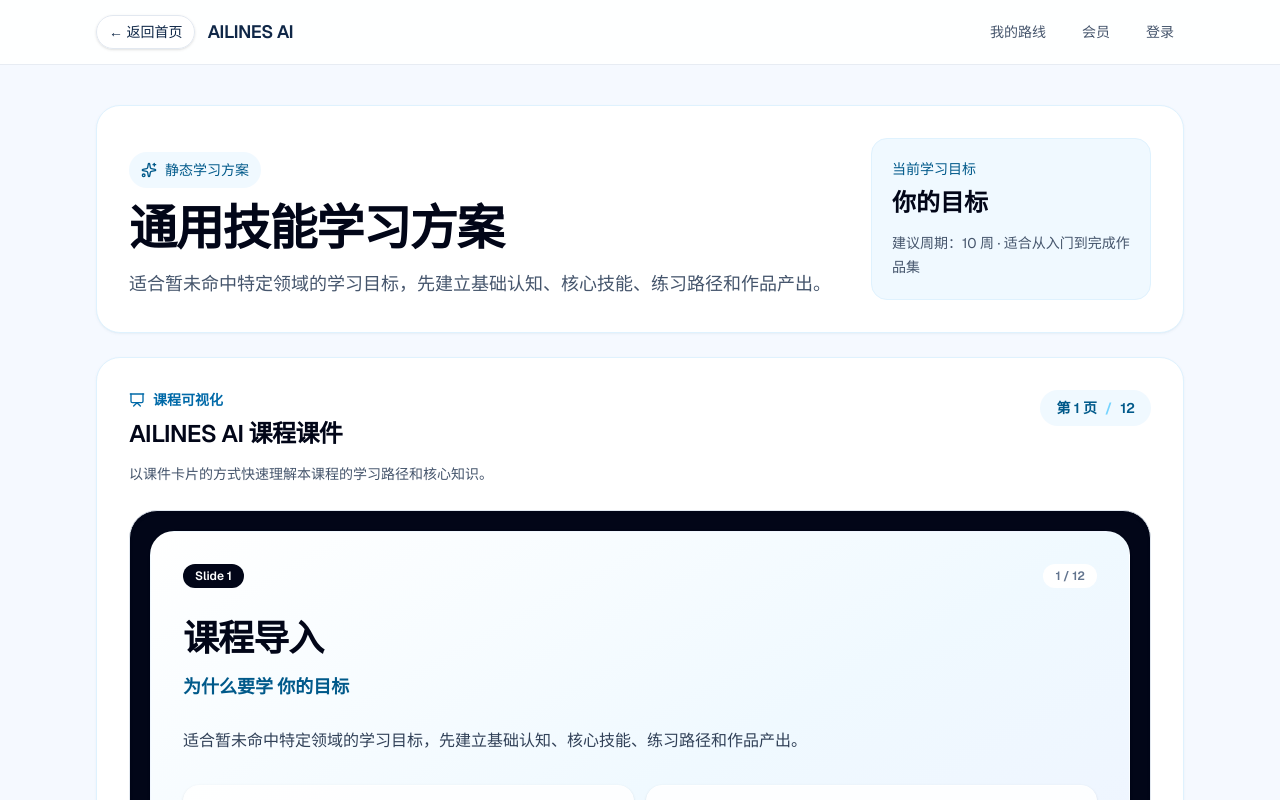
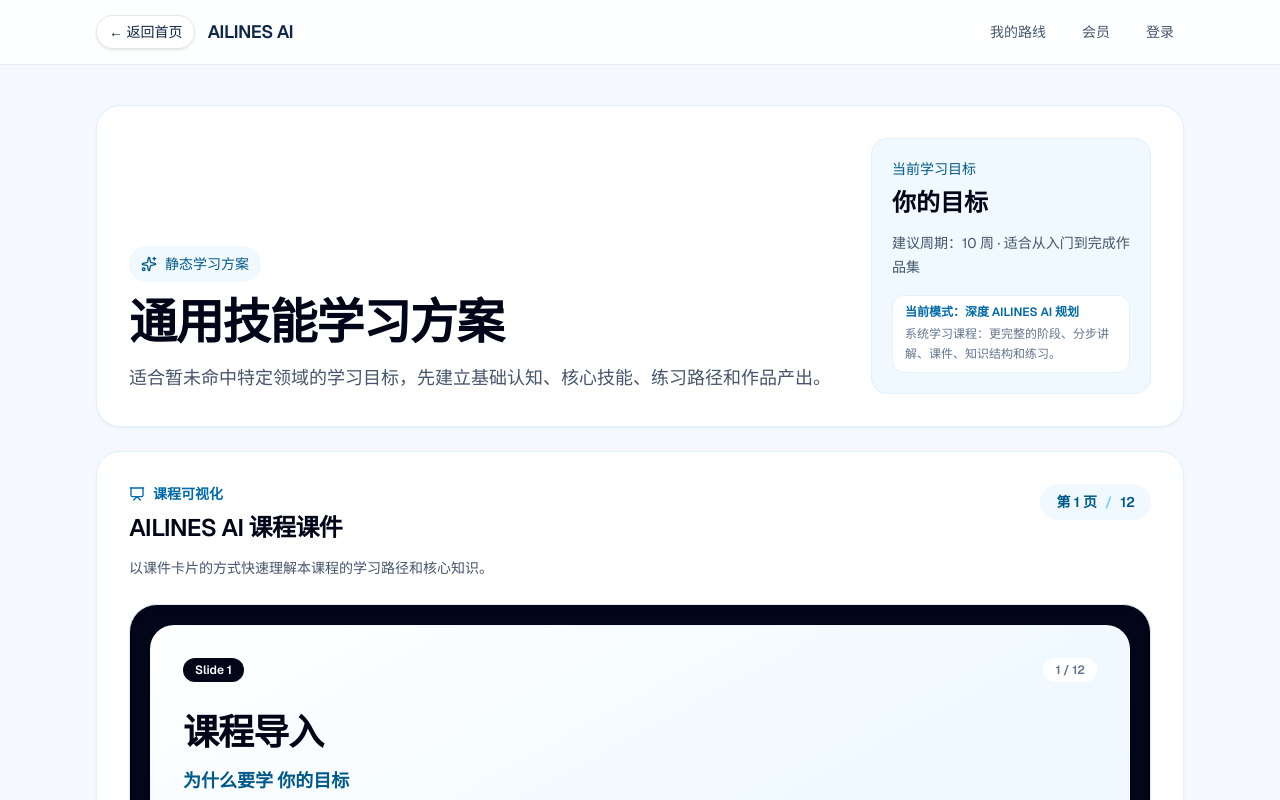
Before and after one commit to lwy988998/AILINES-AI, a Next.js app: page /plan in a window 1280 px wide. Shown: the top 800 px of the page. Built offline with nearby package versions, Linux system fonts and the light colour scheme.

Commit message:
Respect selected planning mode

```diff
--- a/app/ask/page.tsx
+++ b/app/ask/page.tsx
@@ -12,8 +12,13 @@
   searchParams: Promise<{
     goal?: string;
     question?: string;
+    mode?: string;
   }>;
 };
+
+function normalizeMode(value?: string): 'lite' | 'deep' {
+  return value === 'lite' || value === 'deep' ? value : 'deep';
+}
 
 function createMessageId(prefix: string) {
   return `${prefix}-${Date.now()}`;
@@ -23,6 +28,8 @@
   const params = await searchParams;
   const goal = params.goal?.trim() || '学习';
   const question = params.question?.trim() || '';
+  const mode = normalizeMode(params.mode);
+  const modeLabel = mode === 'lite' ? '快速规划' : '深度 AILINES AI 规划';
   const title = question ? 'AILINES AI 问答' : params.goal?.trim() ? `${goal} 学习问答` : '学习问答';
   const messages: ChatMessage[] = [];
 
@@ -34,7 +41,7 @@
     });
 
     try {
-      const answer = await generateAskAnswerWithAI(goal, question);
+      const answer = await generateAskAnswerWithAI(goal, question, mode);
       messages.push({
         id: createMessageId('assistant'),
         role: 'assistant',
@@ -57,14 +64,13 @@
       <SiteHeader />
       <div className="mx-auto w-full max-w-6xl space-y-6 px-4 py-8 sm:px-6 lg:px-8 lg:py-10">
         <AskHeader goal={goal} title={title} />
-        {question ? (
-          <section className="rounded-3xl border border-sky-100 bg-white p-4 text-sm font-medium text-slate-700 shadow-sm shadow-sky-900/5 sm:p-5">
-            当前问题：{question}
-          </section>
-        ) : null}
+        <section className="rounded-3xl border border-sky-100 bg-white p-4 text-sm font-medium text-slate-700 shadow-sm shadow-sky-900/5 sm:p-5">
+          <p>当前模式：{modeLabel}</p>
+          {question ? <p className="mt-2">当前问题：{question}</p> : null}
+        </section>
         {question ? null : <QuestionExamples goal={goal} />}
         <ChatMessageList messages={messages} />
-        <AskInput goal={goal} defaultQuestion={question} />
+        <AskInput goal={goal} defaultQuestion={question} mode={mode} />
       </div>
     </main>
   );
--- a/app/phase/page.tsx
+++ b/app/phase/page.tsx
@@ -91,7 +91,7 @@
 }
 
 async function getPlanStage(goal: string, mode: PlanMode, phaseIndex: number, phaseName: string): Promise<RoadmapStage | undefined> {
-  const fallbackPlan = getMockPlanByGoal(goal);
+  const fallbackPlan = getMockPlanByGoal(goal, mode);
   let plan = fallbackPlan;
 
   try {
@@ -127,6 +127,8 @@
   const params = await searchParams;
   const goal = params.goal?.trim() || '你的目标';
   const mode = normalizeMode(params.mode);
+  const modeLabel = mode === 'lite' ? '快速规划' : '深度 AILINES AI 规划';
+  const modeDescription = mode === 'lite' ? '轻量学习课程：阶段内容更聚焦，保留关键讲解和练习。' : '系统学习课程：阶段讲解、任务、课件和资料更完整。';
   const phaseIndex = parsePhaseIndex(params.phaseIndex);
   const rawPhaseName = params.phaseName?.trim() || '';
   const phaseName = rawPhaseName || `阶段${phaseIndex}`;
@@ -153,6 +155,7 @@
   const stageWhy = planStage?.why || detail.why;
   const commonMistakes = Array.isArray(planStage?.commonMistakes) && planStage.commonMistakes.length > 0 ? planStage.commonMistakes : detail.commonMistakes;
   const encodedGoal = encodeURIComponent(goal);
+  const encodedMode = encodeURIComponent(mode);
   const resourceSearchQuery = rawPhaseName ? `${goal} ${rawPhaseName} 学习资料 教程 课程 练习` : goal;
   let resources = detail.resources.map(adaptMockResource);
 
@@ -180,7 +183,7 @@
       <div className="mx-auto w-full max-w-6xl space-y-6 px-4 py-8 sm:px-6 lg:px-8 lg:py-10">
         <section className="rounded-3xl border border-sky-100 bg-white p-6 shadow-sm shadow-sky-900/5 sm:p-8">
           <Link
-            href={`/plan?goal=${encodedGoal}&mode=${mode}`}
+            href={`/plan?goal=${encodedGoal}&mode=${encodedMode}`}
             className="inline-flex items-center gap-2 rounded-full border border-slate-200 bg-white px-3 py-2 text-sm font-semibold text-slate-700 transition hover:border-sky-200 hover:bg-sky-50 hover:text-sky-800 focus:outline-none focus:ring-4 focus:ring-sky-100"
           >
             <ArrowLeft className="h-4 w-4" />
@@ -194,17 +197,21 @@
               </div>
               <h1 className="text-3xl font-semibold tracking-tight text-slate-950 sm:text-4xl lg:text-5xl">{detail.phaseName}</h1>
               <p className="mt-4 max-w-3xl text-base leading-8 text-slate-600 sm:text-lg">针对「{goal}」的阶段学习计划</p>
+              <div className="mt-5 w-fit rounded-2xl border border-sky-100 bg-sky-50 px-4 py-3 text-sm shadow-sm">
+                <p className="font-semibold text-sky-800">当前模式：{modeLabel}</p>
+                <p className="mt-1 leading-6 text-slate-600">{modeDescription}</p>
+              </div>
             </div>
             <div className="grid gap-3 sm:grid-cols-2 lg:grid-cols-1">
               <Link
-                href={`/progress?goal=${encodedGoal}`}
+                href={`/progress?goal=${encodedGoal}&mode=${encodedMode}`}
                 className="inline-flex min-h-12 items-center justify-center gap-2 rounded-2xl bg-sky-700 px-4 text-sm font-semibold text-white transition hover:bg-sky-800 focus:outline-none focus:ring-4 focus:ring-sky-200"
               >
                 <ListChecks className="h-4 w-4" />
                 进入进度追踪
               </Link>
               <Link
-                href={`/ask?goal=${encodedGoal}`}
+                href={`/ask?goal=${encodedGoal}&mode=${encodedMode}`}
                 className="inline-flex min-h-12 items-center justify-center gap-2 rounded-2xl border border-sky-200 bg-sky-50 px-4 text-sm font-semibold text-sky-800 transition hover:bg-sky-100 focus:outline-none focus:ring-4 focus:ring-sky-100"
               >
                 <Bot className="h-4 w-4" />
@@ -330,11 +337,11 @@
             <p className="mt-2 text-sm leading-6 text-slate-600">可以进入进度页勾选任务，或继续向 AILINES AI 追问本阶段卡点。</p>
           </div>
           <div className="flex flex-col gap-3 sm:flex-row">
-            <Link href={`/progress?goal=${encodedGoal}`} className="inline-flex min-h-11 items-center justify-center gap-2 rounded-xl bg-sky-700 px-4 text-sm font-semibold text-white transition hover:bg-sky-800 focus:outline-none focus:ring-4 focus:ring-sky-200">
+            <Link href={`/progress?goal=${encodedGoal}&mode=${encodedMode}`} className="inline-flex min-h-11 items-center justify-center gap-2 rounded-xl bg-sky-700 px-4 text-sm font-semibold text-white transition hover:bg-sky-800 focus:outline-none focus:ring-4 focus:ring-sky-200">
               <ClipboardCheck className="h-4 w-4" />
               开始执行
             </Link>
-            <Link href={`/ask?goal=${encodedGoal}`} className="inline-flex min-h-11 items-center justify-center gap-2 rounded-xl border border-sky-200 bg-sky-50 px-4 text-sm font-semibold text-sky-800 transition hover:bg-sky-100 focus:outline-none focus:ring-4 focus:ring-sky-100">
+            <Link href={`/ask?goal=${encodedGoal}&mode=${encodedMode}`} className="inline-flex min-h-11 items-center justify-center gap-2 rounded-xl border border-sky-200 bg-sky-50 px-4 text-sm font-semibold text-sky-800 transition hover:bg-sky-100 focus:outline-none focus:ring-4 focus:ring-sky-100">
               <Bot className="h-4 w-4" />
               问 AILINES AI
             </Link>
--- a/app/plan/page.tsx
+++ b/app/plan/page.tsx
@@ -11,7 +11,6 @@
 import { adaptGeneratedPlan, isRenderablePlan } from '@/lib/ai/adaptGeneratedPlan';
 import { generatePlanWithAI } from '@/lib/ai/generatePlan';
 import type { PlanMode } from '@/lib/ai/types';
-import { detectUserIntent } from '@/lib/intent';
 import { getMockPlanByGoal, type MockPlan } from '@/lib/mockPlan';
 import { searchResources } from '@/lib/search/searchResources';
 
@@ -30,55 +29,17 @@
 export default async function PlanPage({ searchParams }: PlanPageProps) {
   const params = await searchParams;
   const rawGoal = params.goal?.trim() || '';
-  const mode: PlanMode = params.mode === 'lite' ? 'lite' : 'deep';
+  const mode: PlanMode = params.mode === 'lite' || params.mode === 'deep' ? params.mode : 'deep';
   const forcePlan = params.forcePlan === '1';
   const goal = rawGoal || '你的目标';
-  const intent = detectUserIntent(rawGoal);
-  const askHref = `/ask?goal=${encodeURIComponent(goal)}&question=${encodeURIComponent(goal)}`;
-  const forcePlanHref = `/plan?goal=${encodeURIComponent(goal)}&mode=deep&forcePlan=1`;
+  const modeLabel = mode === 'lite' ? '快速规划' : '深度 AILINES AI 规划';
+  const modeDescription = mode === 'lite' ? '轻量学习课程：保留讲解与练习，但阶段和资源更精简。' : '系统学习课程：更完整的阶段、分步讲解、课件、知识结构和练习。';
 
-  if (rawGoal && intent.intent === 'ask' && !forcePlan) {
-    return (
-      <main className="min-h-screen bg-[#f5f9ff]">
-        <SiteHeader />
-        <div className="mx-auto w-full max-w-3xl px-4 py-8 sm:px-6 lg:px-8 lg:py-10">
-          <section className="rounded-3xl border border-sky-100 bg-white p-6 shadow-sm shadow-sky-900/5 sm:p-8">
-            <p className="text-sm font-semibold text-sky-700">输入识别：具体问答</p>
-            <h1 className="mt-2 text-3xl font-semibold tracking-tight text-slate-950 sm:text-4xl">
-              这更像一个具体问题
-            </h1>
-            <p className="mt-4 text-base leading-8 text-slate-600 sm:text-lg">
-              你输入的内容更适合通过轻量问答获得步骤化解答，而不是生成长期学习路线。
-            </p>
-            <p className="mt-4 rounded-2xl bg-slate-50 px-4 py-3 text-sm font-medium text-slate-700">
-              当前输入：{goal}
-            </p>
-            <div className="mt-6 flex flex-col gap-3 sm:flex-row">
-              <Link
-                href={askHref}
-                className="inline-flex min-h-12 items-center justify-center rounded-xl bg-sky-700 px-5 text-sm font-semibold text-white transition hover:bg-sky-800 focus:outline-none focus:ring-4 focus:ring-sky-200"
-              >
-                去问 AILINES AI
-              </Link>
-              <Link
-                href={forcePlanHref}
-                className="inline-flex min-h-12 items-center justify-center rounded-xl border border-slate-200 bg-white px-5 text-sm font-semibold text-slate-700 transition hover:border-sky-200 hover:bg-sky-50 hover:text-sky-800 focus:outline-none focus:ring-4 focus:ring-sky-100"
-              >
-                仍然生成学习路线
-              </Link>
-            </div>
-          </section>
-        </div>
-      </main>
-    );
-  }
-
-  const fallbackPlan = getMockPlanByGoal(goal);
+  const fallbackPlan = getMockPlanByGoal(goal, mode);
   let plan = fallbackPlan;
   let isAIPlan = false;
   let errorMessage = '';
   let resourceSourceMessage = '以下为 AILINES AI 推荐资源';
-  const deepModeHref = `/plan?goal=${encodeURIComponent(goal)}&mode=deep${forcePlan ? '&forcePlan=1' : ''}`;
   const retryHref = `/plan?goal=${encodeURIComponent(goal)}&mode=${mode}&forcePlan=${forcePlan ? '1' : '0'}&retry=${Date.now()}`;
 
   if (rawGoal) {
@@ -129,7 +90,7 @@
     <main className="min-h-screen bg-[#f5f9ff]">
       <SiteHeader />
       <div className="mx-auto w-full max-w-6xl space-y-6 px-4 py-8 sm:px-6 lg:px-8 lg:py-10">
-        <PlanHeader goal={goal} title={plan.title} duration={plan.duration} summary={plan.summary} />
+        <PlanHeader goal={goal} title={plan.title} duration={plan.duration} summary={plan.summary} modeLabel={modeLabel} modeDescription={modeDescription} />
         {rawGoal ? (
           <section
             className={`flex flex-col gap-3 rounded-3xl border p-4 text-sm font-medium shadow-sm shadow-sky-900/5 sm:flex-row sm:items-center sm:justify-between ${
@@ -143,14 +104,6 @@
                   : '已生成深度 AILINES AI 学习方案'
                 : `AILINES AI 生成暂时失败，已为你展示基础学习方案。${errorMessage ? `原因：${errorMessage}` : ''}`}
             </span>
-            {mode === 'lite' ? (
-              <Link
-                href={deepModeHref}
-                className="inline-flex min-h-10 items-center justify-center rounded-xl bg-sky-700 px-4 text-sm font-semibold text-white transition hover:bg-sky-800 focus:outline-none focus:ring-4 focus:ring-sky-200"
-              >
-                切换为深度 AILINES AI 规划
-              </Link>
-            ) : null}
             {!isAIPlan ? (
               <Link
                 href={retryHref}
@@ -170,7 +123,7 @@
         </section>
         <ResourcesSection resources={plan.resources} />
         <ProjectsSection projects={plan.projects} />
-        <PlanActions goal={goal} title={plan.title} />
+        <PlanActions goal={goal} title={plan.title} mode={mode} />
       </div>
     </main>
   );
--- a/components/AskInput.tsx
+++ b/components/AskInput.tsx
@@ -3,13 +3,15 @@
 type AskInputProps = {
   goal: string;
   defaultQuestion?: string;
+  mode?: 'lite' | 'deep';
 };
 
-export function AskInput({ goal, defaultQuestion = '' }: AskInputProps) {
+export function AskInput({ goal, defaultQuestion = '', mode = 'deep' }: AskInputProps) {
   return (
     <section className="sticky bottom-0 rounded-3xl border border-sky-100 bg-white p-4 shadow-lg shadow-sky-900/10 sm:p-5">
       <form action="/ask" method="GET" className="flex flex-col gap-3 sm:flex-row sm:items-end">
         <input type="hidden" name="goal" value={goal} />
+        <input type="hidden" name="mode" value={mode} />
         <label htmlFor="ask-input" className="sr-only">
           输入你的问题
         </label>
--- a/components/PlanHeader.tsx
+++ b/components/PlanHeader.tsx
@@ -5,9 +5,11 @@
   title: string;
   duration: string;
   summary: string;
+  modeLabel: string;
+  modeDescription: string;
 };
 
-export function PlanHeader({ goal, title, duration, summary }: PlanHeaderProps) {
+export function PlanHeader({ goal, title, duration, summary, modeLabel, modeDescription }: PlanHeaderProps) {
   return (
     <section className="rounded-3xl border border-sky-100 bg-white p-6 shadow-sm shadow-sky-900/5 sm:p-8">
       <div className="grid gap-6 lg:grid-cols-[1fr_280px] lg:items-end">
@@ -27,6 +29,10 @@
           <p className="text-sm font-medium text-sky-800">当前学习目标</p>
           <p className="mt-2 text-2xl font-semibold text-slate-950">{goal}</p>
           <p className="mt-3 text-sm leading-6 text-slate-600">建议周期：{duration} · 适合从入门到完成作品集</p>
+          <div className="mt-4 rounded-xl border border-sky-100 bg-white px-3 py-2">
+            <p className="text-xs font-semibold text-sky-700">当前模式：{modeLabel}</p>
+            <p className="mt-1 text-xs leading-5 text-slate-500">{modeDescription}</p>
+          </div>
         </div>
       </div>
     </section>
--- a/lib/ai/askPrompt.ts
+++ b/lib/ai/askPrompt.ts
@@ -1,9 +1,11 @@
-export function createAskPromptMessages(goal: string, question: string) {
+import type { PlanMode } from '@/lib/ai/types';
+
+export function createAskPromptMessages(goal: string, question: string, mode: PlanMode = 'deep') {
   return [
     {
       role: 'system',
       content:
-        '你是 AILINES AI 的轻量学习问答助手，不是只面向编程的工具。回答具体问题，面向普通用户和学生，语言使用中文，短、步骤化、可执行。优先解决安装、注册、登录、下载、环境配置、入门报错等具体操作问题；不要把注册、安装、配置、登录失败等问题扩展成长期学习路线或课程计划。如果有命令，放到 commands 数组。不要输出 Markdown，不要输出代码块，只输出 JSON。不要编造复杂内容，不要编造外部搜索结果。如果问题太模糊，要求用户补充操作系统、报错截图或具体步骤。JSON 格式固定为：{"title":"简短标题","steps":["步骤1","步骤2","步骤3"],"commands":["可复制命令1"],"tips":["补充提示1"]}。steps 2-5 条；commands 0-3 条；tips 1-3 条。',
+        `你是 AILINES AI 的学习问答助手，不是只面向编程的工具。当前用户选择的模式是：${mode === 'lite' ? '快速规划 / 轻量学习课程 mode=lite' : '深度 AILINES AI 规划 / 系统学习课程 mode=deep'}。必须严格遵守用户选择的模式：mode=lite 时回答更精炼、步骤更少但仍可执行；mode=deep 时回答更系统、解释更完整。不要根据问题看起来简单或复杂自行切换模式。回答具体问题，面向普通用户和学生，语言使用中文，步骤化、可执行。优先解决安装、注册、登录、下载、环境配置、入门报错等具体操作问题；不要把注册、安装、配置、登录失败等问题扩展成长期学习路线或课程计划。如果有命令，放到 commands 数组。不要输出 Markdown，不要输出代码块，只输出 JSON。不要编造复杂内容，不要编造外部搜索结果。如果问题太模糊，要求用户补充操作系统、报错截图或具体步骤。JSON 格式固定为：{"title":"简短标题","steps":["步骤1","步骤2","步骤3"],"commands":["可复制命令1"],"tips":["补充提示1"]}。${mode === 'lite' ? 'steps 2-4 条；commands 0-2 条；tips 1-2 条。' : 'steps 3-6 条；commands 0-3 条；tips 2-4 条。'}`,
     },
     {
       role: 'user',
--- a/lib/ai/generatePlanPrompt.ts
+++ b/lib/ai/generatePlanPrompt.ts
@@ -14,10 +14,10 @@
 
 function getModeRules(mode: PlanMode) {
   if (mode === 'lite') {
-    return `快速规划 mode=lite：定义为轻量学习课程，不是极简摘要。durationWeeks 建议 3-6；phases 3-4 个；每个阶段 steps 2-3 步；每个 explanation 至少 80-120 中文字；每个 step 至少有 explanation/action/check，尽量给 example；slides 约 4-6 张；mindMap 可以简洁但必须有 root + 至少 3 个一级节点；resources 3 个，projects 2 个。`;
+    return `当前用户选择的生成模式是：快速规划 / 轻量学习课程 mode=lite。你必须严格遵守这个模式，不允许根据主题难度、目标长度、图片内容或自己的判断升级为 deep。轻量学习课程不是极简摘要，仍要有讲解、行动和检查；durationWeeks 建议 3-6；phases 3-4 个；每个阶段 steps 2-3 步；每个 explanation 至少 80-120 中文字；每个 step 至少有 explanation/action/check，尽量给 example；slides 约 4-6 张；mindMap 可以简洁但必须有 root + 至少 3 个一级节点；resources 3 个，projects 2 个。`;
   }
 
-  return `深度 AILINES AI 规划 mode=deep：定义为系统学习课程。durationWeeks 建议 8-12；phases 4-6 个；每个阶段 steps 3-5 步；每个 step 必须有 explanation/example/action/check；explanation 至少 150-250 中文字；slides 约 8-12 张；mindMap 更完整；必须包含 practice、checkpoint、commonMistakes、output；resources 4-6 个，projects 3 个。`;
+  return `当前用户选择的生成模式是：深度 AILINES AI 规划 / 系统学习课程 mode=deep。你必须严格遵守这个模式，不允许根据主题看似简单、目标长度、图片内容或自己的判断降级为 lite。系统学习课程要更完整；durationWeeks 建议 8-12；phases 4-6 个；每个阶段 steps 3-5 步；每个 step 必须有 explanation/example/action/check；explanation 至少 150-250 中文字；slides 约 8-12 张；mindMap 更完整；必须包含 practice、checkpoint、commonMistakes、output；resources 4-6 个，projects 3 个。`;
 }
 
 export function createGeneratePlanMessages(goal: string, mode: PlanMode = 'deep') {
@@ -28,7 +28,7 @@
     },
     {
       role: 'user',
-      content: `学习目标：${goal}\n规划模式：${mode === 'lite' ? '快速规划 mode=lite' : '深度 AILINES AI 规划 mode=deep'}\n请生成课程系统 JSON。它应该帮助用户真正学习，而不是只给学习路线表。必须包含分步教学内容、课程课件 slides 和知识结构 mindMap。`,
+      content: `学习目标：${goal}\n用户已经选择的规划模式：${mode === 'lite' ? '快速规划 / 轻量学习课程 mode=lite' : '深度 AILINES AI 规划 / 系统学习课程 mode=deep'}\n必须严格按照用户选择的模式生成，不允许自行改变模式，不允许输出或暗示另一种模式。请生成课程系统 JSON。它应该帮助用户真正学习，而不是只给学习路线表。必须包含分步教学内容、课程课件 slides 和知识结构 mindMap。`,
     },
   ] as const;
 }
--- a/lib/mockPlan.ts
+++ b/lib/mockPlan.ts
@@ -1,3 +1,5 @@
+import type { PlanMode } from '@/lib/ai/types';
+
 export type CourseStep = {
   title: string;
   explanation: string;
@@ -418,7 +420,32 @@
   ];
 }
 
-function enhancePlan(plan: MockPlan, goal: string, domain: 'python' | 'math' | 'gpt' | 'tool' | 'general'): MockPlan {
+function applyModeToFallbackPlan(plan: MockPlan, mode: PlanMode): MockPlan {
+  if (mode === 'deep') {
+    return plan;
+  }
+
+  return {
+    ...plan,
+    duration: plan.duration.replace(/\d+/, (value) => String(Math.max(3, Math.min(6, Number(value) || 4)))),
+    summary: `${plan.summary} 当前为快速规划 / 轻量学习课程版本，优先保留最关键阶段、练习和资料。`,
+    roadmap: plan.roadmap.slice(0, 3).map((stage) => ({
+      ...stage,
+      steps: Array.isArray(stage.steps) ? stage.steps.slice(0, 2) : stage.steps,
+      commonMistakes: Array.isArray(stage.commonMistakes) ? stage.commonMistakes.slice(0, 2) : stage.commonMistakes,
+    })),
+    courseStructure: plan.courseStructure.slice(0, 3).map((stage) => ({
+      ...stage,
+      topics: stage.topics.slice(0, 4),
+    })),
+    resources: plan.resources.slice(0, 3),
+    projects: plan.projects.slice(0, 2),
+    slides: Array.isArray(plan.slides) ? plan.slides.slice(0, 6) : plan.slides,
+    mindMap: plan.mindMap,
+  };
+}
+
+function enhancePlan(plan: MockPlan, goal: string, domain: 'python' | 'math' | 'gpt' | 'tool' | 'general', mode: PlanMode): MockPlan {
   const enhanced: MockPlan = {
     ...plan,
     courseIntro: plan.courseIntro || plan.overview || plan.summary,
@@ -440,41 +467,41 @@
       : [],
   };
 
-  return {
+  return applyModeToFallbackPlan({
     ...enhanced,
     slides: Array.isArray(enhanced.slides) && enhanced.slides.length > 0 ? enhanced.slides : buildSlidesFromPlan(enhanced, goal),
     mindMap: enhanced.mindMap || buildMindMapFromPlan(enhanced, goal),
-  };
+  }, mode);
 }
 
-export function getMockPlanByGoal(goal: string): MockPlan {
+export function getMockPlanByGoal(goal: string, mode: PlanMode = 'deep'): MockPlan {
   const normalizedGoal = goal.trim().toLowerCase();
 
   if (/(python|数据分析|pandas|sql)/i.test(goal) || normalizedGoal.includes('python')) {
-    return enhancePlan(pythonPlan, goal, 'python');
+    return enhancePlan(pythonPlan, goal, 'python', mode);
   }
 
   if (/(三角函数|数学|代数|几何|微积分|函数|公式|方程)/i.test(goal)) {
-    return enhancePlan(genericPlan, goal, 'math');
+    return enhancePlan(genericPlan, goal, 'math', mode);
   }
 
   if (/(gpt|chatgpt|提示词|大模型|人工智能|ai)/i.test(goal)) {
-    return enhancePlan(mlPlan, goal, 'gpt');
+    return enhancePlan(mlPlan, goal, 'gpt', mode);
   }
 
   if (/(react|前端|javascript|typescript)/i.test(goal)) {
-    return enhancePlan(reactPlan, goal, 'python');
+    return enhancePlan(reactPlan, goal, 'python', mode);
   }
 
   if (/(机器学习|machine learning|\bml\b|深度学习|\bai\b)/i.test(goal)) {
-    return enhancePlan(mlPlan, goal, 'gpt');
+    return enhancePlan(mlPlan, goal, 'gpt', mode);
   }
 
   if (/(excel|表格|数据透视表|办公)/i.test(goal)) {
-    return enhancePlan(excelPlan, goal, 'tool');
+    return enhancePlan(excelPlan, goal, 'tool', mode);
   }
 
-  return enhancePlan(genericPlan, goal, 'general');
+  return enhancePlan(genericPlan, goal, 'general', mode);
 }
 
 export const getMockPlan = getMockPlanByGoal;
```
Also changed, not shown: app/api/analyze-image-goal/route.ts (+11 -9 lines), components/PlanActions.tsx (+5 -3 lines), components/goal-form.tsx (+1 -9 lines), lib/ai/generateAskAnswer.ts (+5 -4 lines).
